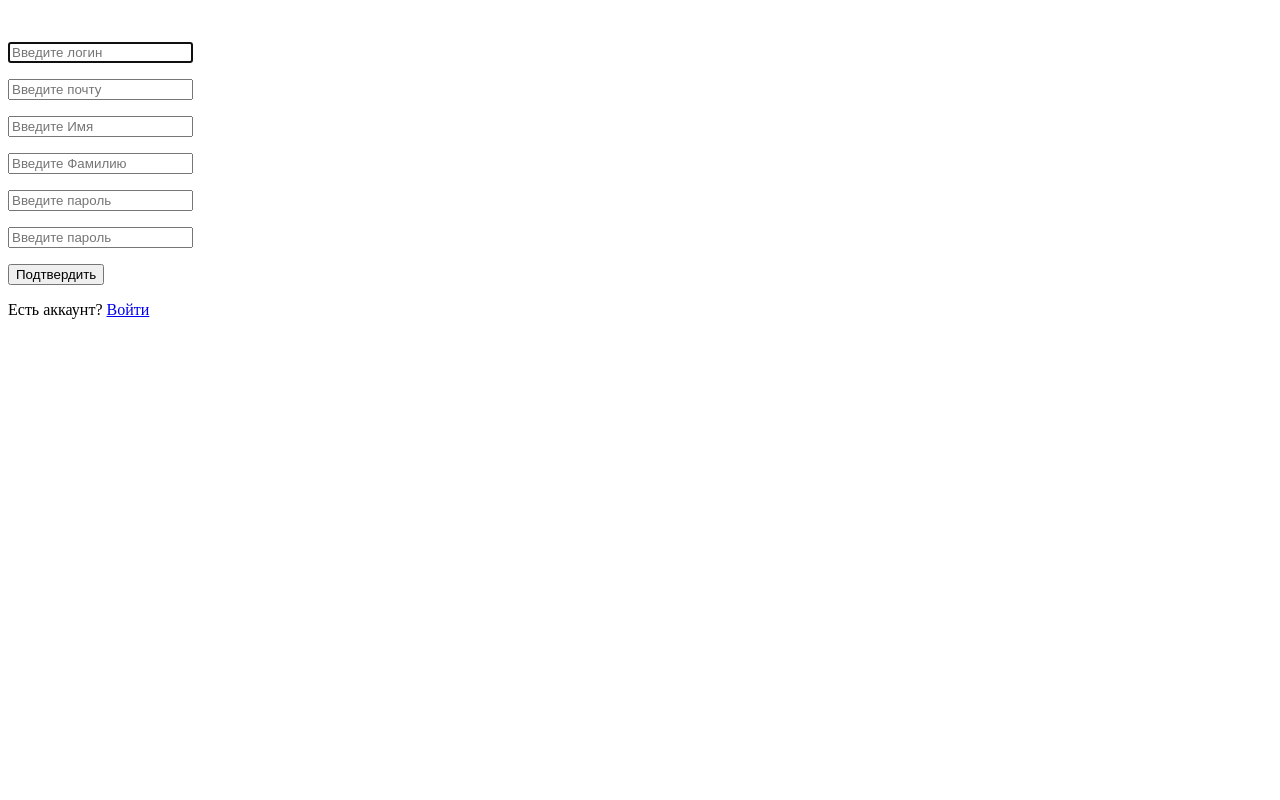
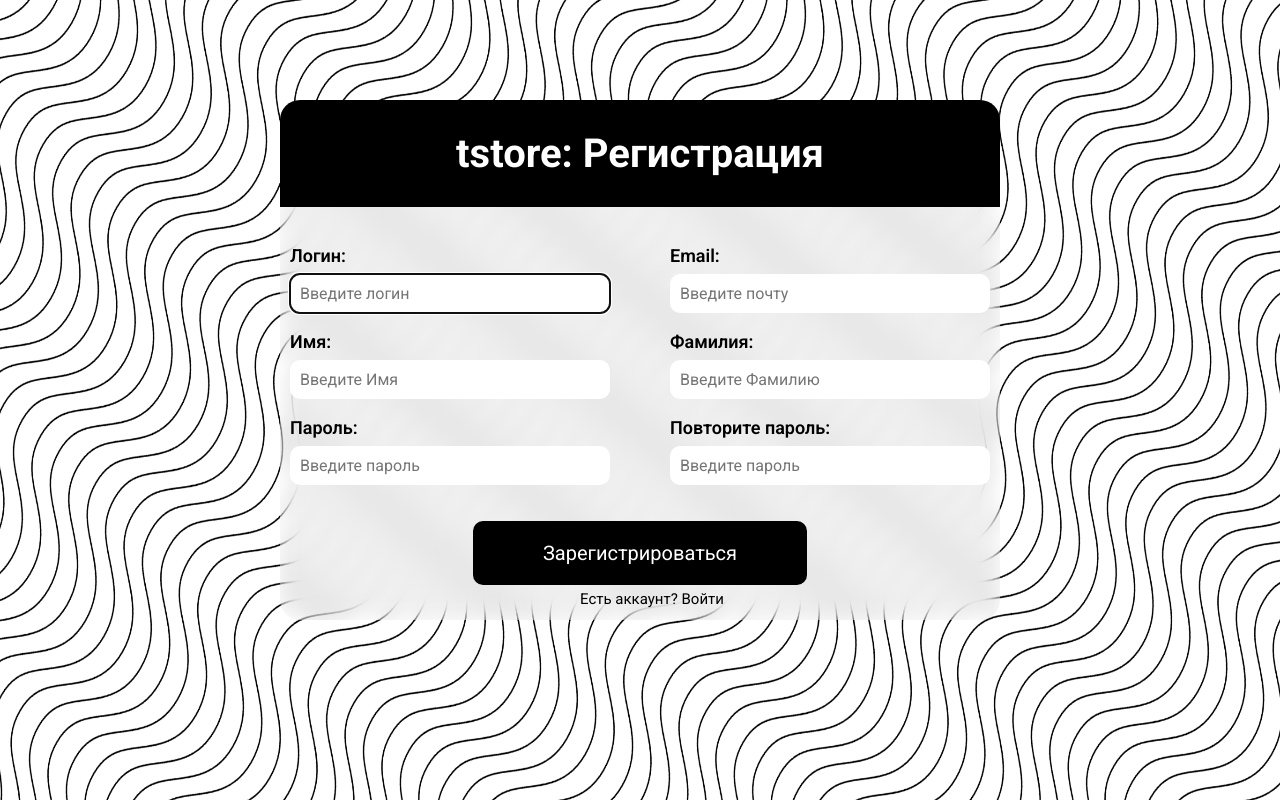
Before and after one commit to MisdGhost17/online-shop, a Django app: page /users/account/registration in a window 1280 px wide. Run offline with Django 5.2, Linux system fonts and the light colour scheme.

Commit message:
html and css upgrade

```diff
--- a/shop/static/css/main.css
+++ b/shop/static/css/main.css
@@ -753,3 +759,94 @@
     margin-left: -20px;
     position: absolute;
 }
+
+.div-registration{
+    background-image: url("image-for-css/pattern_waves-4_0.5_3_0-0_125_1__hsla(0, 0%, 100%, 1.00)_hsla(0, 0%, 0%, 1.00).png");
+    background-size: 100% 100%;
+    text-align: center;
+    display: flex;
+    justify-content: center;
+    width: 100%;
+    height: 100%;
+    position: absolute;
+    top: 0;
+    left: 0;
+    overflow: auto;
+}
+
+.div-registration-form{
+    backdrop-filter: blur(10px);
+    padding: 10px;
+    height: 500px;
+    margin-top: 100px;
+    border-radius: 20px;
+}
+
+.registration-sides{
+    margin-top: 30px;
+    text-align: left;
+    width: 700px;
+    display: flex;
+    justify-content: space-between;
+}
+
+.registration-sides input[type=text]{
+    margin-top: -10px;
+    background-color: white;
+    border: None;
+    width: 300px;
+    padding: 10px;
+    border-radius: 10px;
+    font-size: 16px;
+}
+
+.registration-sides input[type=email]{
+    margin-top: -10px;
+    background-color: white;
+    border: None;
+    width: 300px;
+    padding: 10px;
+    border-radius: 10px;
+    font-size: 16px;
+}
+
+.registration-sides input[type=password]{
+    margin-top: -10px;
+    background-color: white;
+    border: None;
+    width: 300px;
+    padding: 10px;
+    border-radius: 10px;
+    font-size: 16px;
+}
+
+.registration-text{
+    font-weight: 600;
+    font-size: 18px;
+}
+
+.registration-submit-btn{
+    margin-top: 20px;
+    border:None;
+    color: white;
+    background-color: black;
+    padding: 20px 70px 20px 70px;
+    border-radius: 10px;
+    font-size: 20px;
+}
+
+.a-from-reg-to-log{
+    position: absolute;
+    left: 300px;
+    top: 490px;
+    font-size: 15px;
+}
+
+.registration-tstore-text{
+    background-color: black;
+    color: white;
+    padding: 3px;
+    border-radius: 20px 20px  0 0;
+    margin: -10px;
+    font-size: 20px;
+}
--- a/shop/users/templates/users/registration.html
+++ b/shop/users/templates/users/registration.html
@@ -1,10 +1,20 @@
+{% load static %}
 <!DOCTYPE html>
 <html lang="en">
 <head>
   <meta charset="UTF-8">
   <title>{{ title }}</title>
+    <link rel="preconnect" href="https://fonts.googleapis.com">
+  <link rel="preconnect" href="https://fonts.gstatic.com" crossorigin>
+  <link href="https://fonts.googleapis.com/css2?family=Roboto:ital,wght@0,100..900;1,100..900&display=swap" rel="stylesheet">
+    <link href="{% static 'css/main.css' %}" rel="stylesheet">
 </head>
 <body>
+    <div class="div-registration">
+        <div class="div-registration-form">
+        <div class="registration-tstore-text">
+            <h1>tstore: Регистрация</h1>
+        </div>
             {% if messages %}
             <ul class="messages">
                 {% for message in messages %}
@@ -15,17 +25,29 @@
             </ul>
             {% endif %}
                 <form enctype="multipart/form-data" method="post">
+                    <div class="registration-sides">
+                <div class="div-registration-left-side">
                     {% csrf_token %}
-        <img src="{{ user.image.url }}">
-        <p>{{ form.image }}</p>
+                    <p class="registration-text">Логин:</p>
                     <p>{{ form.username }}</p>
+                    <p class="registration-text">Имя:</p>
+                    <p>{{ form.first_name }}</p>
+                    <p class="registration-text">Пароль:</p>
+                    <p>{{ form.password1 }}</p>
+                </div>
+                <div class="registartion-right-side">
+                    <p class="registration-text">Email:</p>
                     <p>{{ form.email }}</p>
-        <p>{{ form.first_name }}</p>
+                    <p class="registration-text">Фамилия:</p>
                     <p>{{ form.last_name }}</p>
-        <p>{{ form.password1 }}</p>
+                    <p class="registration-text">Повторите пароль:</p>
                     <p>{{ form.password2 }}</p>
-        <button type="submit">Подтвердить</button>
-        <p>Есть аккаунт? <a href = "{% url 'login' %}">Войти</a></p>
+                </div>
+                </div>
+            <button class="registration-submit-btn" type="submit">Зарегистрироваться</button>
             </form>
+            <a class="a-from-reg-to-log" href = "{% url 'login' %}">Есть аккаунт? Войти</a>
+        </div>
+    </div>
 </body>
 </html>
--- a/shop/users/views.py
+++ b/shop/users/views.py
@@ -42,6 +42,7 @@
                 form.save()
                 return HttpResponseRedirect(reverse('login'))
             else:
+                messages.error(request, form.errors)
                 messages.error(request, 'Please correct the error below.')
                 return HttpResponseRedirect(reverse('registration'))
         else:
```
Also changed, not shown: other parts of shop/static/css/main.css (+14 -8 lines), shop/static/css/image-for-css/emoji-ffffff-1512x982@2x.png (deleted), shop/static/css/image-for-css/pattern_waves-4_0.5_3_0-0_125_1__hsla(0, 0%, 100%, 1.00)_hsla(0, 0%, 0%, 1.00).png (added). Lines whose indentation alone changed are shown as unchanged.
